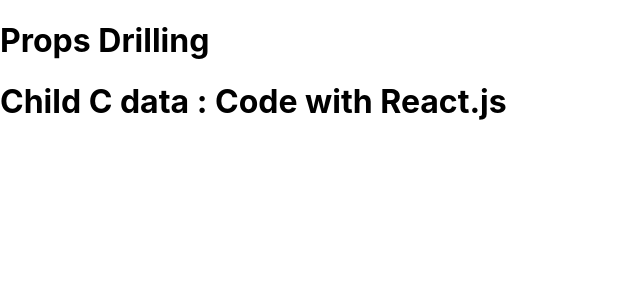
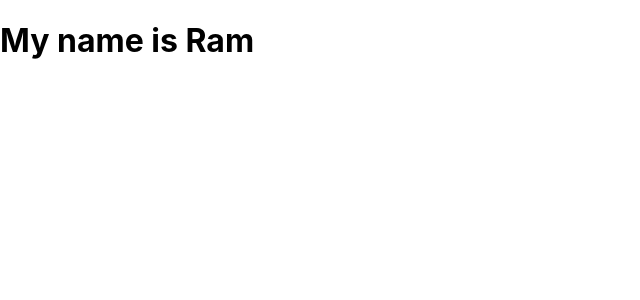
Before and after one commit to AnkitKushwah76/react-crud, a React (Create React App) app: page / in a window 1280 px wide. Shown: the top 300 px of the page, without its empty margins (0-640 px from the left). Built offline with nearby package versions, Linux system fonts and the light colour scheme.

Commit message:
Context API in React JS

```diff
--- a/src/App.js
+++ b/src/App.js
@@ -5,17 +5,23 @@
 import Hook from "./Hook.js";
 import RefHook from "./RefHook.js";
 import ChildA from "./ChildA.js";
+import { createContext } from "react";
+const fName = createContext();
 function App() {
-  const name = "Code with React.js";
+  // const name = "Code with React.js";
   return (
     <>
       {/* <Condition/> */}
       {/* <Hook/> */}
-      <h1> Props Drilling</h1>
-      <ChildA name = {name}/>
+      {/* <h1> Props Drilling</h1> */}
+      {/* <ChildA name = {name}/> */}
       {/* <RefHook /> */}
+      <fName.Provider value={"Ram"}>
+        <ChildA/>
+      </fName.Provider>
     </>
   );
 }
 
 export default App;
+export { fName }
--- a/src/ChildC.js
+++ b/src/ChildC.js
@@ -1,10 +1,22 @@
 import React from "react";
-const ChildC = ({ name }) => {
+import { fName } from "./App";
+// const ChildC = ({ name }) => {
+//   return (
+//     <>
+//       <h1> Child C data : {name}</h1>
+//     </>
+//   );
+// };
+
+const ChildC = () => {
   return (
     <>
-      <h1> Child C data : {name}</h1>
+      <fName.Consumer>
+        {(fName) => {
+          return <h1> My name is {fName}</h1>;
+        }}
+      </fName.Consumer>
     </>
   );
 };
-
 export default ChildC;
```
